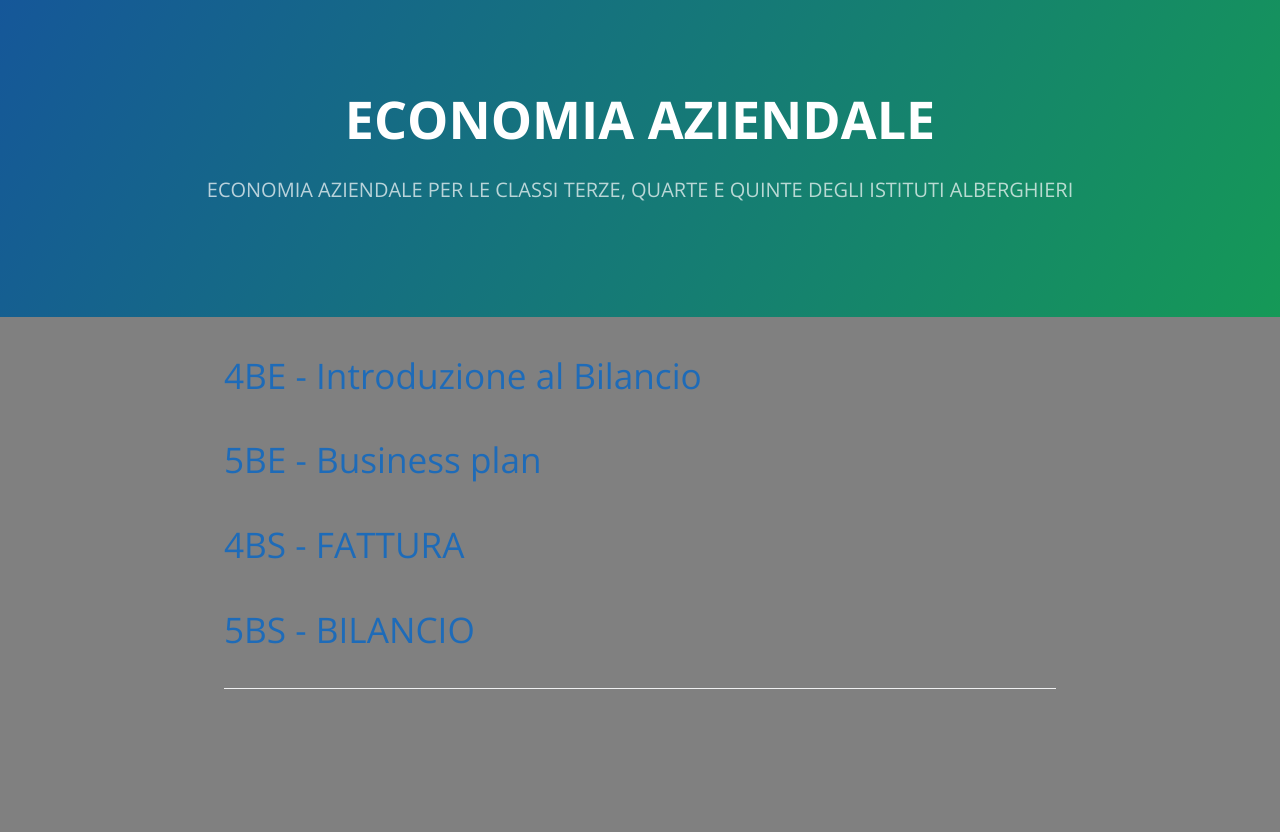
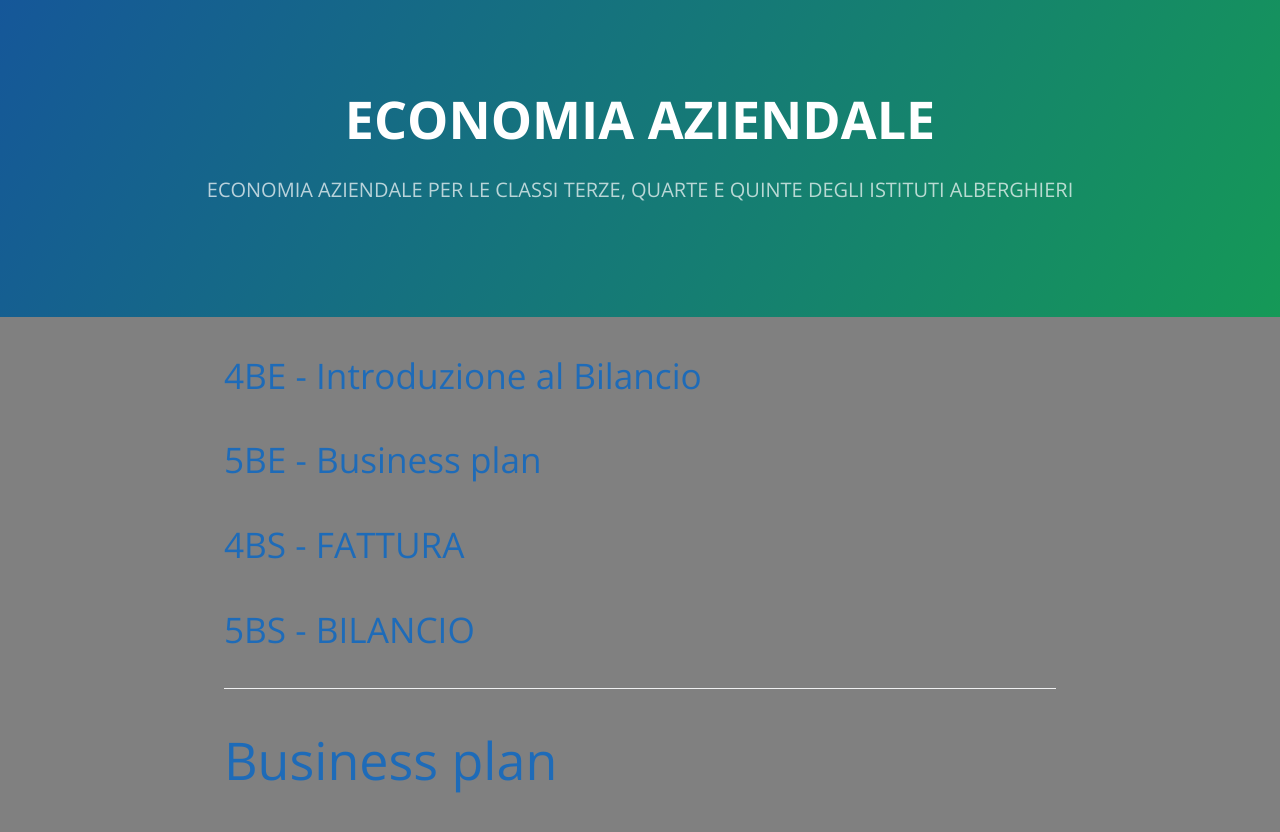
Before and after one commit to economiaaziendale/economiaaziendale.github.io, a plain HTML site: page index.html in a window 1280 px wide. Before the commit the page ends 800 px from the top, so only its background shows below. Drawn offline with nearby package versions, Linux system fonts and the light colour scheme.

Commit message:
Update index.html

```diff
--- a/index.html
+++ b/index.html
@@ -78,6 +78,9 @@
 
     <footer class="site-footer">
 
+      <h1 class="project-name"><a href="https://docs.google.com/document/d/1nMrfcaxj2U2JDcR6XHoiYkW7hF9WugYA2Mpb-RQSu3g/pub">Business plan</a></h1>
+
+
     </footer>
 
     </section>
```
